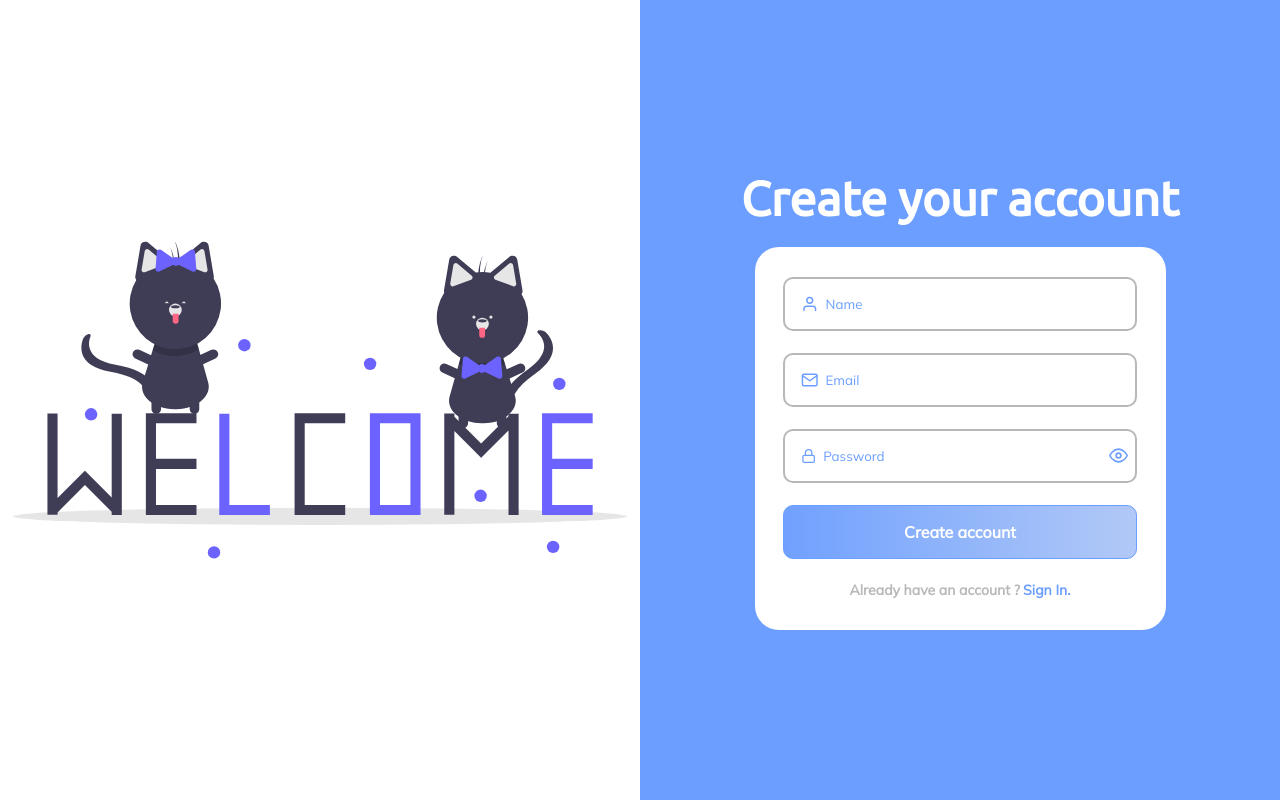
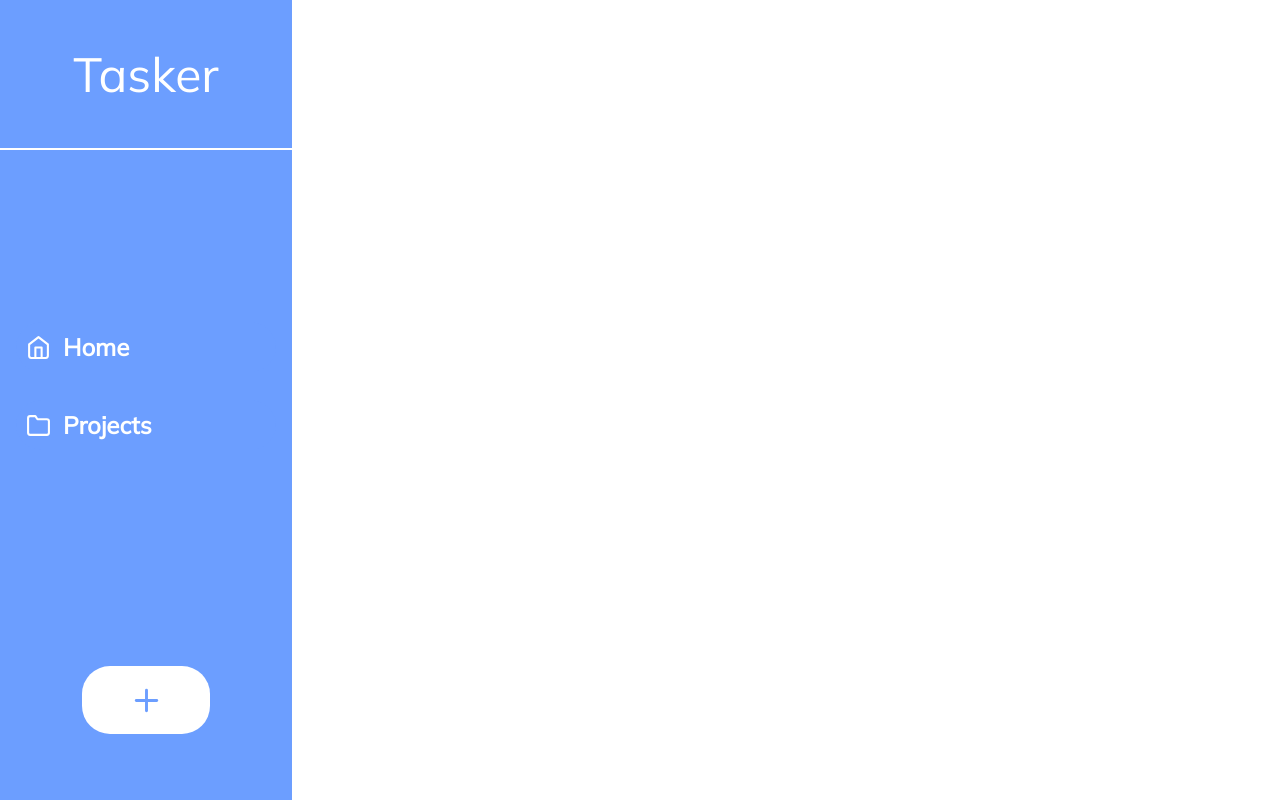
Before and after one commit to andre-luizz/drowzee-dashboard, a React (Create React App) app: page / in a window 1280 px wide. Built offline with nearby package versions, Linux system fonts and the light colour scheme.

Commit message:
feat: create sidebar component

```diff
--- a/src/components/common/DataDisplay/Text/index.tsx
+++ b/src/components/common/DataDisplay/Text/index.tsx
@@ -1,4 +1,5 @@
 import React from 'react';
+
 import * as S from './styles';
 
 const Text: React.FC = ({ children, ...rest }) => {
--- a/src/components/common/DataDisplay/Text/styles.ts
+++ b/src/components/common/DataDisplay/Text/styles.ts
@@ -1,5 +1,7 @@
 import styled from 'styled-components/macro';
+
 import colors from '../../../../styles/colors';
+
 import fonts from '../../../../styles/fonts';
 
 export const Container = styled.p`
--- a/src/components/common/Navigation/Link/index.tsx
+++ b/src/components/common/Navigation/Link/index.tsx
@@ -4,9 +4,10 @@ import { ILink } from '../../../../domain/components/interfaces/ILink';
 
 import * as S from './styles';
 
-const Link: React.FC<ILink> = ({ children, to, ...rest }) => {
+const Link: React.FC<ILink> = ({ children, to, icon: Icon, ...rest }) => {
 	return (
 		<S.Link to={to} {...rest}>
+			{Icon}
 			<S.Text>{children}</S.Text>
 		</S.Link>
 	);
--- /dev/null
+++ b/src/components/common/Navigation/NavBar/index.tsx
@@ -0,0 +1,37 @@
+import React from 'react';
+
+import { sideBarData } from '../../../../helpers/components/NavBar/sideBarData';
+
+import CreateTaskButton from '../../../pages/Dashboard/CreateTaskButton';
+
+import * as S from './styles';
+
+const NavBar: React.FC = () => {
+	return (
+		<S.Container>
+
+			<S.NavBarHeader>
+				<span>Tasker</span>
+			</S.NavBarHeader>
+
+			<S.RoutesWrapper>
+				{sideBarData.map((item, index) => {
+					return (
+						<S.Route key={index}>
+							<S.Link to={item.path} icon={item.icon}>
+								<S.RouteTitle>{item.title}</S.RouteTitle>
+							</S.Link>
+						</S.Route>
+					);
+				})}
+			</S.RoutesWrapper>
+
+			<S.NavBarFooter>
+				<CreateTaskButton />
+			</S.NavBarFooter>
+
+		</S.Container>
+	);
+};
+
+export default React.memo(NavBar);
--- /dev/null
+++ b/src/components/common/Navigation/NavBar/styles.ts
@@ -0,0 +1,79 @@
+import styled from 'styled-components/macro';
+
+import LinkBase from '../Link';
+import Text from '../../DataDisplay/Text';
+
+import colors from '../../../../styles/colors';
+
+export const NavBarHeader = styled.header`
+    position: absolute;
+    top: 0;
+    background-color: ${colors.primary};
+    border-bottom: 2px solid #FFFFFF;
+    height: 150px;
+    width: 100%;
+    display: flex;
+    align-items: center;
+    justify-content: center;
+
+    span {
+        color: #FFFFFF;
+        font-size: 48px;
+        font-family: 'Mulish';
+    }
+`;
+
+export const Container = styled.nav`
+    position: absolute;
+    top: 0;
+    left: 0;
+    width: 292px;
+    height: 100vh;
+    padding: 16px;
+    background-color: ${colors.primary};
+    display: flex;
+    align-items: center;
+    justify-content: center;
+    flex-direction: column;
+`;
+
+export const RoutesWrapper = styled.ul`
+    list-style: none;
+    padding: 22px 0;
+    width: 100%;
+`;
+
+export const Route = styled.li`
+    margin-bottom: 28px;
+    width: 100%;
+`;
+
+export const Link = styled(LinkBase)`
+    display: flex;
+    justify-content: flex-start;
+    align-items: center;
+    background-color: ${colors.primary};
+    padding: 10px;
+    border-radius: 35px;
+    transition: background-color 0.2s;
+
+    &:hover {
+        background-color: rgba(255, 255, 255, 0.5);
+    }
+`;
+
+export const RouteTitle = styled(Text)`
+    color: #fff;
+    margin-left: 12px;
+    font-size: 24px;
+`;
+
+export const NavBarFooter = styled.footer`
+    position: absolute;
+    bottom: 0;
+    width: 100%;
+    display: flex;
+    align-items: center;
+    justify-content: center;
+    padding-bottom: 66px;
+`;
--- a/src/components/pages/Dashboard/CreateTaskButton/styles.ts
+++ b/src/components/pages/Dashboard/CreateTaskButton/styles.ts
@@ -12,13 +12,13 @@ export const Container = styled.button`
     height: 68px;
     background-color: ${colors.secondary};
     border-radius: 28px;
-    box-shadow: 0px 4px 4px rgba(255, 255, 255, 0.25);
     border: 0;
-    transition: transform 0.2s;
+    transition: all 0.2s;
     cursor: pointer;
 
     &:hover {
         transform: translateY(-10px);
+        box-shadow: 0px 4px 4px rgba(255, 255, 255, 0.25);
     }
 `;
 
--- a/src/domain/components/interfaces/ILink.ts
+++ b/src/domain/components/interfaces/ILink.ts
@@ -1,3 +1,6 @@
 import { LinkProps } from 'react-router-dom';
+import { IconBaseProps } from 'react-icons';
 
-export type ILink = LinkProps;
+export interface ILink extends LinkProps {
+    icon?: IconBaseProps;
+}
--- /dev/null
+++ b/src/helpers/components/NavBar/sideBarData.tsx
@@ -0,0 +1,16 @@
+import React from 'react';
+
+import { FiHome, FiFolder } from 'react-icons/fi';
+
+export const sideBarData = [
+	{
+		title: 'Home',
+		path: '/',
+		icon: <FiHome color="#fff" size={25} />,
+	},
+	{
+		title: 'Projects',
+		path: '/projects',
+		icon: <FiFolder color="#fff" size={25} />,
+	},
+];
--- a/src/pages/Dashboard/index.tsx
+++ b/src/pages/Dashboard/index.tsx
@@ -2,7 +2,7 @@ import React from 'react';
 
 const Dashboard: React.FC = () => {
 	return (
-		<h1>Dashboard</h1>
+		<h1>dashboard</h1>
 	);
 };
 
--- /dev/null
+++ b/src/pages/Projects/index.tsx
@@ -0,0 +1,11 @@
+import React from 'react';
+
+// import { Container } from './styles';
+
+const Projects: React.FC = () => {
+	return (
+		<h1>projects</h1>
+	);
+};
+
+export default Projects;
--- a/src/routes/index.tsx
+++ b/src/routes/index.tsx
@@ -6,14 +6,18 @@ import Route from './Route';
 import SignUp from '../pages/SignUp';
 import SignIn from '../pages/SignIn';
 import Dashboard from '../pages/Dashboard';
+import Projects from '../pages/Projects';
+import NavBar from '../components/common/Navigation/NavBar';
 
 const Router: React.FC = () => {
 	return (
 		<Switch>
+			<NavBar />
 			<Route exact path="/" component={SignUp} />
 			<Route path="/sign-in" component={SignIn} />
 
 			<Route path="/dashboard" component={Dashboard} isPrivate />
+			<Route path="/projects" component={Projects} isPrivate />
 		</Switch>
 	);
 };
```
